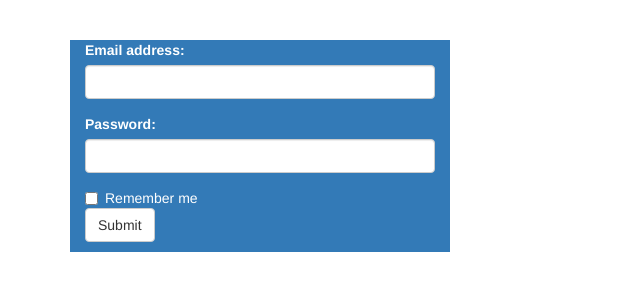
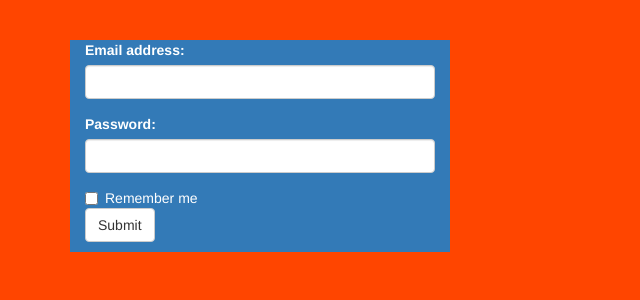
Before and after one commit to nicholasmiltondev/locolApp, a Django app: page / in a window 1280 px wide. Shown: the top 300 px of the page, without its empty margins (0-640 px from the left). Run offline with Django 3.2, Linux system fonts and the light colour scheme; some libraries are stand-ins or nearby versions.

Commit message:
Added css and js folders

```diff
--- a/makepages/static/css/style.css
+++ b/makepages/static/css/style.css
@@ -4,3 +4,7 @@
   top: 0;
   left: 0;
 }
+
+body{
+  background-color: orangered;
+}
--- a/templates/login.html
+++ b/templates/login.html
@@ -6,8 +6,10 @@
     <meta charset="utf-8">
     <meta name="viewport" content="width=device-width, initial-scale=1">
     <link rel="stylesheet" href="https://maxcdn.bootstrapcdn.com/bootstrap/3.4.0/css/bootstrap.min.css">
+    <link rel="stylesheet" href="{{ STATIC_URL }}css/style.css">
     <script src="https://ajax.googleapis.com/ajax/libs/jquery/3.3.1/jquery.min.js"></script>
     <script src="https://maxcdn.bootstrapcdn.com/bootstrap/3.4.0/js/bootstrap.min.js"></script>
+    <script src="{{ STATIC_URL }}css/style.css"></script>
 </head>
 <body>
     <br>
```
Also changed, not shown: makepages/static/jsFiles/search.js (added).
